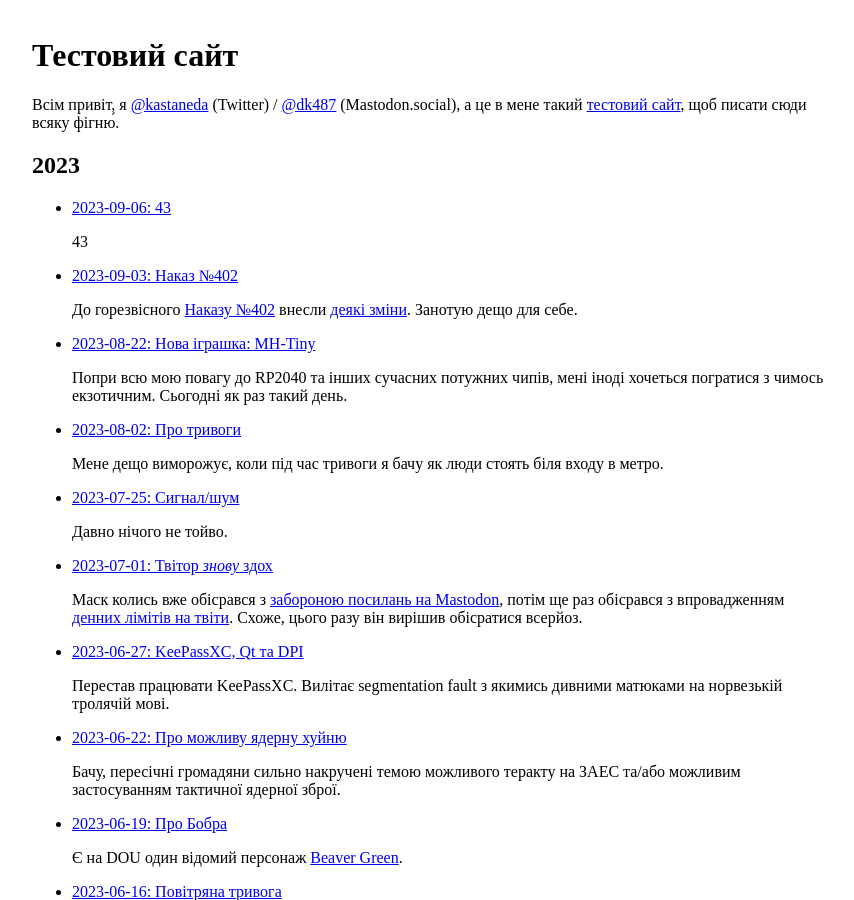
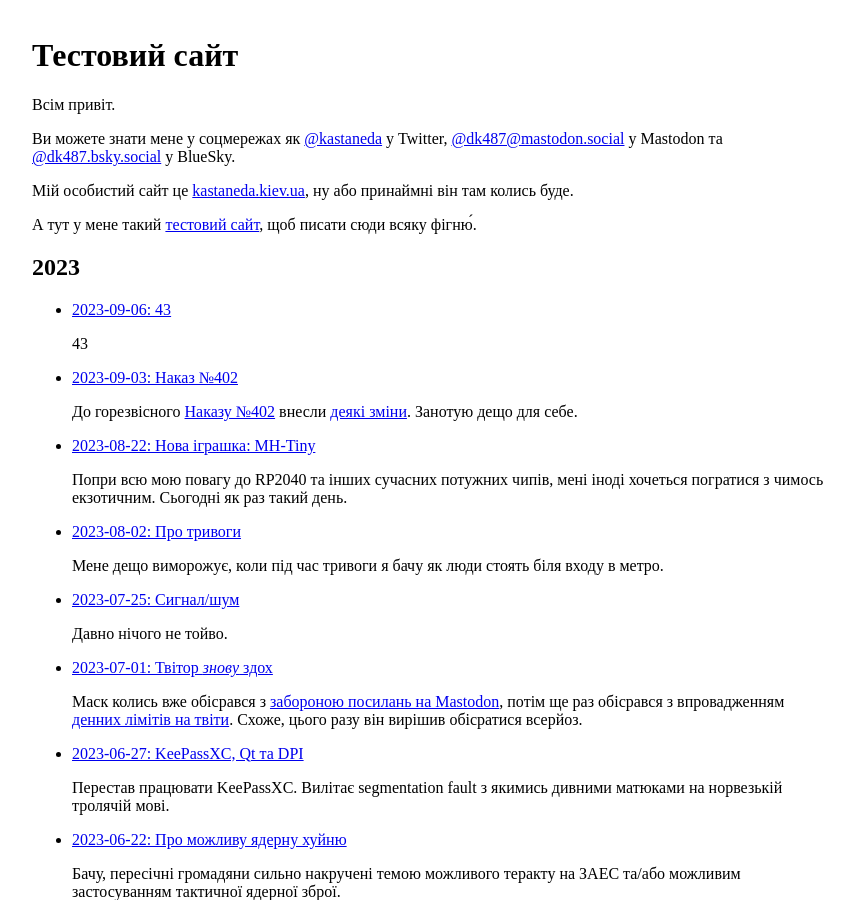
Before and after one commit to dk487/test.de.co.ua, a Jekyll site: the page built from index.md, in a window 1280 px wide and 900 px high. Shown: the whole window, without its empty margins (208-1062 px from the left). Built offline with Jekyll 4.4.1, drawn with Linux system fonts in a browser that asks for light colours.

Commit message:
Intro text update

```diff
--- a/index.md
+++ b/index.md
@@ -5,7 +5,13 @@
 Тестовий сайт
 =============
 
-Всім привіт, я [@kastaneda][1] (Twitter) / <a rel="me" href="https://mastodon.social/@dk487">@dk487</a> (Mastodon.social), а це в мене такий [тестовий сайт][2], щоб писати сюди всяку фігню́.
+Всім привіт.
+
+Ви можете знати мене у соцмережах як [@kastaneda][1]{:rel="me"} у&nbsp;Twitter, [@dk487@mastodon.social][2]{:rel="me"} у&nbsp;Mastodon та [@dk487.bsky.social][3]{:rel="me"} у&nbsp;BlueSky.
+
+Мій особистий сайт це [kastaneda.kiev.ua](https://kastaneda.kiev.ua/), ну або принаймні він там колись буде.
+
+А тут у мене такий [тестовий сайт][4], щоб писати сюди всяку фігню́.
 
 {% assign prev_year = false %}
 {% assign posts = site.posts | where_exp: "item", "item.rss_only != true" %}
```
Also changed, not shown: other parts of index.md (+3 -1 lines).
